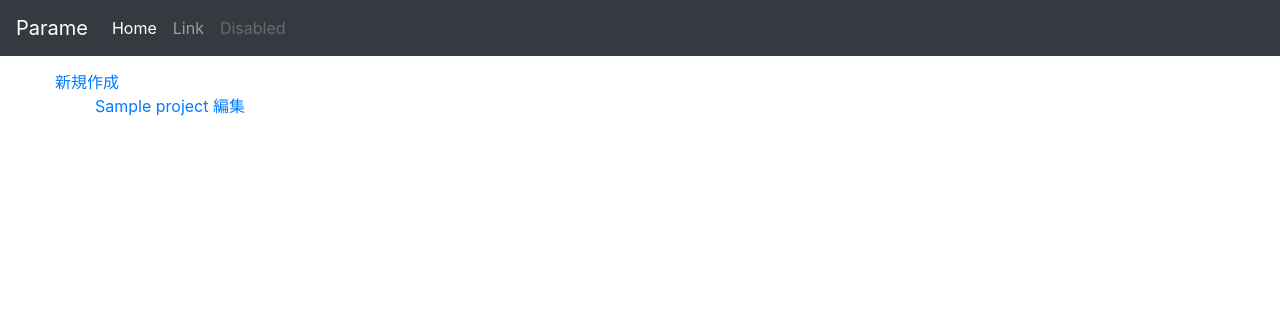
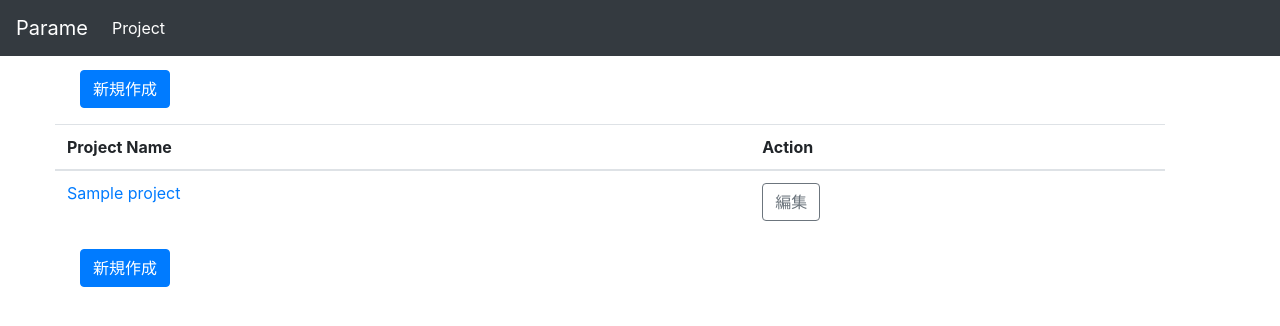
Before and after one commit to kazuhironakamur/Parame, a Django app: page / in a window 1280 px wide. Shown: the top 326 px of the page. Run offline with Django 3.2, Linux system fonts and the light colour scheme; a user stored in the database is signed in; tables that the repository leaves empty hold one stand-in row (values such as "Sample post"); some libraries are stand-ins or nearby versions.

Commit message:
modified project list view.

```diff
--- a/parame/templates/parame/base.html
+++ b/parame/templates/parame/base.html
@@ -14,13 +14,7 @@
         <div class="collapse navbar-collapse" id="navbarCollapse">
           <ul class="navbar-nav mr-auto">
             <li class="nav-item active">
-              <a class="nav-link" href="#">Home <span class="sr-only">(current)</span></a>
-            </li>
-            <li class="nav-item">
-              <a class="nav-link" href="#">Link</a>
-            </li>
-            <li class="nav-item">
-              <a class="nav-link disabled" href="#" tabindex="-1" aria-disabled="true">Disabled</a>
+              <a class="nav-link" href="/">Project</a>
             </li>
           </ul>
         </div>
--- a/parame/templates/parame/project/list.html
+++ b/parame/templates/parame/project/list.html
@@ -1,12 +1,24 @@
 {% extends 'parame/base.html' %}
 
 {% block content %}
-    <a href="{% url 'project_new' %}">新規作成</a>
-    <ul>
-        {% for project in projects %}
-            <a href="{% url 'sheet_list' pk=project.pk %}">{{ project.name }}</a>
-            <a href="{% url 'project_edit' pk=project.pk %}">編集</a>
-            <br />
-        {% endfor %}
+    <ul class="row">
+        <a class="btn btn-primary" href="{% url 'project_new' %}">新規作成</a>
+    </ul>
+    <table class="table">
+        <thead class="thead">
+            <th scope="col">Project Name</th>
+            <th scope="col">Action</th>
+        </thead>
+        <tbody>
+            {% for project in projects %}
+            <tr>
+                <td scope="col"><a href="{% url 'sheet_list' pk=project.pk %}">{{ project.name }}</a></td>
+                <td scope="col"><a class="btn btn-outline-secondary" href="{% url 'project_edit' pk=project.pk %}">編集</a></td>
+            </tr>
+            {% endfor %}
+        </tbody>
+    </table>
+    <ul class="row">
+        <a class="btn btn-primary" href="{% url 'project_new' %}">新規作成</a>
     </ul>
 {% endblock %}
```
